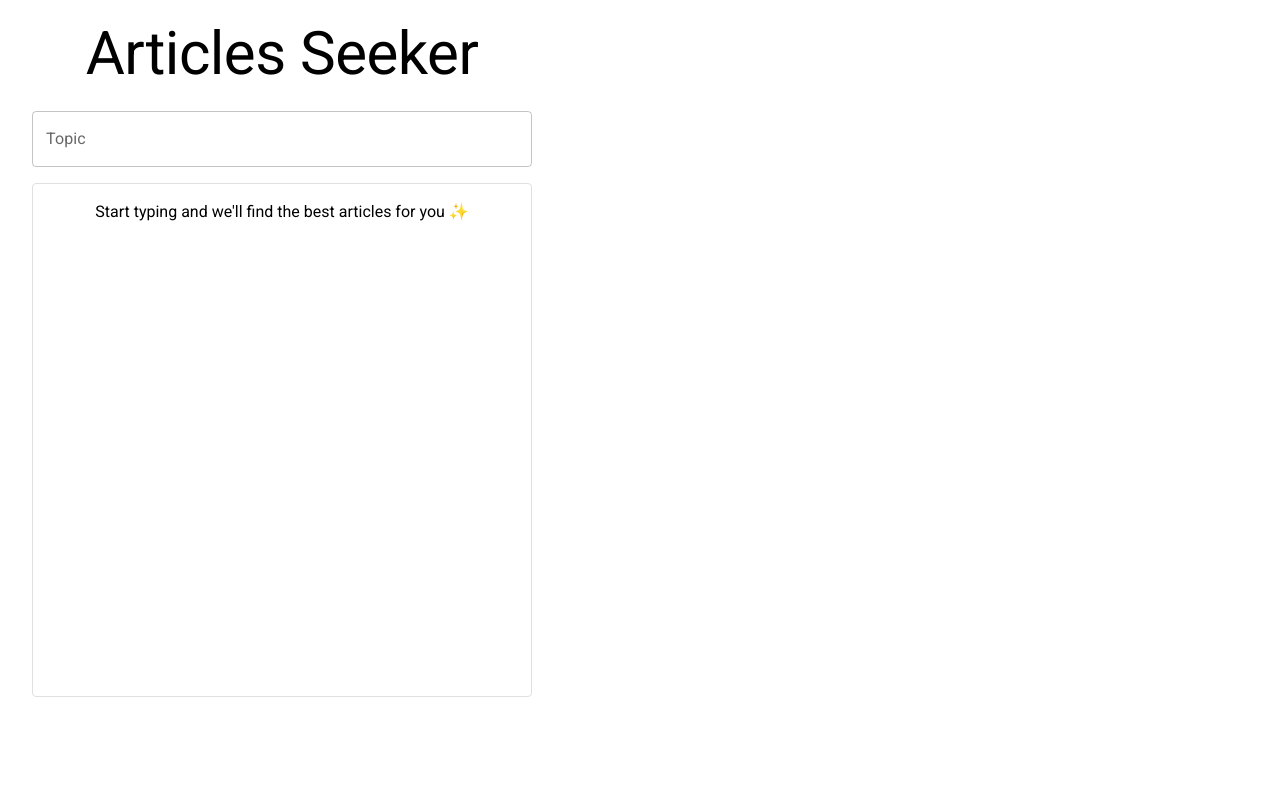
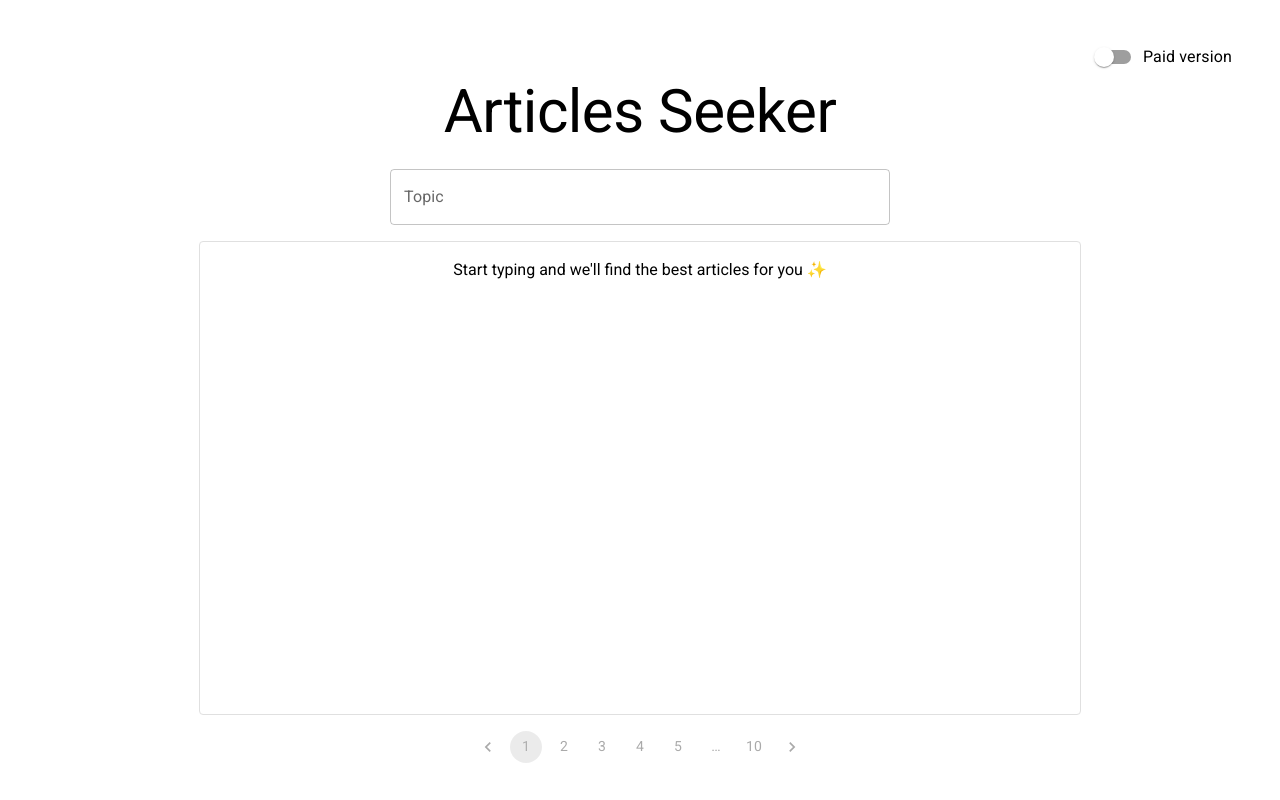
Before and after one commit to arseniypom/articles-seeker-fe, a React (Vite) app: page / in a window 1280 px wide. Built offline with nearby package versions, Linux system fonts and the light colour scheme; a web font is replaced by a local one.

Commit message:
Moved Articles to separate page

```diff
--- a/src/App.tsx
+++ b/src/App.tsx
@@ -1,87 +1,36 @@
-import { useEffect, useState } from 'react';
-import Box from '@mui/material/Box';
-import TextField from '@mui/material/TextField';
-import ArticlesList from './components/ArticlesList';
-import { Typography } from '@mui/material';
+import { useState } from 'react';
+import { FormControlLabel, Stack, Switch } from '@mui/material';
+import ArticlesPage from './pages/ArticlesPage';
 import './App.css';
-import { IArticlesResponse } from './types/article';
-import { useAxiosRequest } from './hooks/useAxiosRequest';
+import { SubscriptionPlans } from './types/subscription';
+import { SubscriptionPlanContext } from './Context';
 
 function App() {
-  const { data, isLoading, error, makeRequest } =
-    useAxiosRequest<IArticlesResponse>();
+  const [subscriptionPlan, setSubscriptionPlan] = useState(
+    SubscriptionPlans.FREE,
+  );
 
-  const [topic, setTopic] = useState({ value: '', isDirty: false });
-
-  const onInputChange = (e: React.ChangeEvent<HTMLInputElement>) => {
-    setTopic({ value: e.target.value, isDirty: true });
+  const onPlanChange = () => {
+    setSubscriptionPlan((previousPlan) => {
+      if (previousPlan === SubscriptionPlans.FREE) {
+        return SubscriptionPlans.PAID;
+      }
+      return SubscriptionPlans.FREE;
+    });
   };
 
-  useEffect(() => {
-    if (!topic.isDirty) {
-      return;
-    }
-
-    const fetchArticles = async (topic: string) => {
-      await makeRequest({
-        url: 'http://localhost:3000/articles',
-        method: 'GET',
-        params: { topic },
-      });
-    };
-
-    const timeoutId = setTimeout(() => fetchArticles(topic.value), 500);
-
-    return () => {
-      clearTimeout(timeoutId);
-    };
-  }, [topic, makeRequest]);
-
   return (
-    <Box
-      sx={{
-        width: 500,
-        maxWidth: '100%',
-      }}
-    >
-      <Box
-        sx={{
-          height: '10vh',
-          display: 'flex',
-          flexDirection: 'column',
-          justifyContent: 'end',
-        }}
-      >
-        <Typography component="h1" variant="h2" gutterBottom>
-          Articles Seeker
-        </Typography>
-        <TextField
-          fullWidth
-          label="Topic"
-          value={topic.value}
-          onChange={onInputChange}
-          sx={{ mb: 2 }}
-        />
-      </Box>
-      <Box
-        sx={{
-          height: '60vh',
-          overflow: 'scroll',
-          border: '1px solid',
-          borderColor: 'grey.300',
-          borderRadius: 1,
-          py: 2,
-          px: 5,
-        }}
-      >
-        <ArticlesList
-          articles={data?.articles}
-          topic={data?.topic}
-          isLoading={isLoading}
-          error={error}
-        />
-      </Box>
-    </Box>
+    <>
+      <SubscriptionPlanContext.Provider value={subscriptionPlan}>
+        <Stack direction="row" justifyContent="flex-end" width="100%">
+          <FormControlLabel
+            control={<Switch onChange={onPlanChange} color="secondary" />}
+            label="Paid version"
+          />
+        </Stack>
+        <ArticlesPage />
+      </SubscriptionPlanContext.Provider>
+    </>
   );
 }
 
--- /dev/null
+++ b/src/pages/ArticlesPage.tsx
@@ -0,0 +1,122 @@
+import { useContext, useEffect, useState } from 'react';
+import Box from '@mui/material/Box';
+import TextField from '@mui/material/TextField';
+import { Pagination, Tooltip, Typography } from '@mui/material';
+import ArticlesList from '../components/ArticlesList';
+import { IArticlesResponse } from '../types/article';
+import { useAxiosRequest } from '../hooks/useAxiosRequest';
+import { SubscriptionPlanContext } from '../Context';
+import { SubscriptionPlans } from '../types/subscription';
+
+function ArticlesPage() {
+  const { data, isLoading, error, makeRequest } =
+    useAxiosRequest<IArticlesResponse>();
+  const subscriptionPlan = useContext(SubscriptionPlanContext);
+
+  const [topic, setTopic] = useState({ value: '', isDirty: false });
+  const pageTitle = (
+    <Typography component="h1" variant="h2" gutterBottom>
+      Articles Seeker
+      {subscriptionPlan === SubscriptionPlans.PAID && (
+        <Typography
+          component="span"
+          variant="h2"
+          color="secondary"
+          sx={{ ml: 1.5, fontWeight: 700 }}
+        >
+          Pro
+        </Typography>
+      )}
+    </Typography>
+  );
+
+  const onInputChange = (e: React.ChangeEvent<HTMLInputElement>) => {
+    setTopic({ value: e.target.value, isDirty: true });
+  };
+
+  useEffect(() => {
+    if (!topic.isDirty) {
+      return;
+    }
+
+    const fetchArticles = async (topic: string) => {
+      await makeRequest({
+        url: 'http://localhost:3000/articles',
+        method: 'GET',
+        params: { topic },
+      });
+    };
+
+    const timeoutId = setTimeout(() => fetchArticles(topic.value), 500);
+
+    return () => {
+      clearTimeout(timeoutId);
+    };
+  }, [topic, makeRequest]);
+
+  return (
+    <Box
+      sx={{
+        display: 'flex',
+        flexDirection: 'column',
+        alignItems: 'center',
+        px: 5,
+      }}
+    >
+      <Box
+        sx={{
+          display: 'flex',
+          flexDirection: 'column',
+          justifyContent: 'end',
+          maxWidth: 500,
+          width: '100%',
+        }}
+      >
+        {pageTitle}
+        <TextField
+          fullWidth
+          label="Topic"
+          value={topic.value}
+          onChange={onInputChange}
+          sx={{ mb: 2 }}
+        />
+      </Box>
+      <Box
+        sx={{
+          height: '55vh',
+          overflow: 'scroll',
+          border: '1px solid',
+          borderColor: 'grey.300',
+          borderRadius: 1,
+          maxWidth: 800,
+          width: '100%',
+          py: 2,
+          px: 5,
+        }}
+      >
+        <ArticlesList
+          articles={data?.articles}
+          topic={data?.topic}
+          isLoading={isLoading}
+          error={error}
+        />
+      </Box>
+      <Tooltip
+        title={
+          subscriptionPlan === SubscriptionPlans.FREE
+            ? 'Viewing other pages requires a paid subscription'
+            : null
+        }
+        placement="top"
+      >
+        <Pagination
+          count={10}
+          sx={{ mt: 2 }}
+          disabled={subscriptionPlan === SubscriptionPlans.FREE}
+        />
+      </Tooltip>
+    </Box>
+  );
+}
+
+export default ArticlesPage;
```
